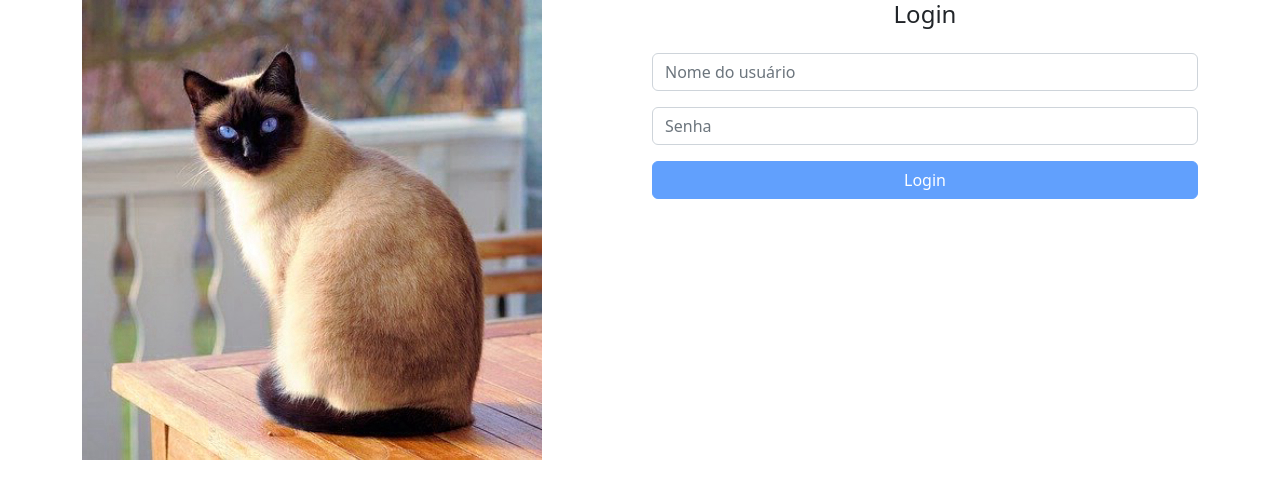
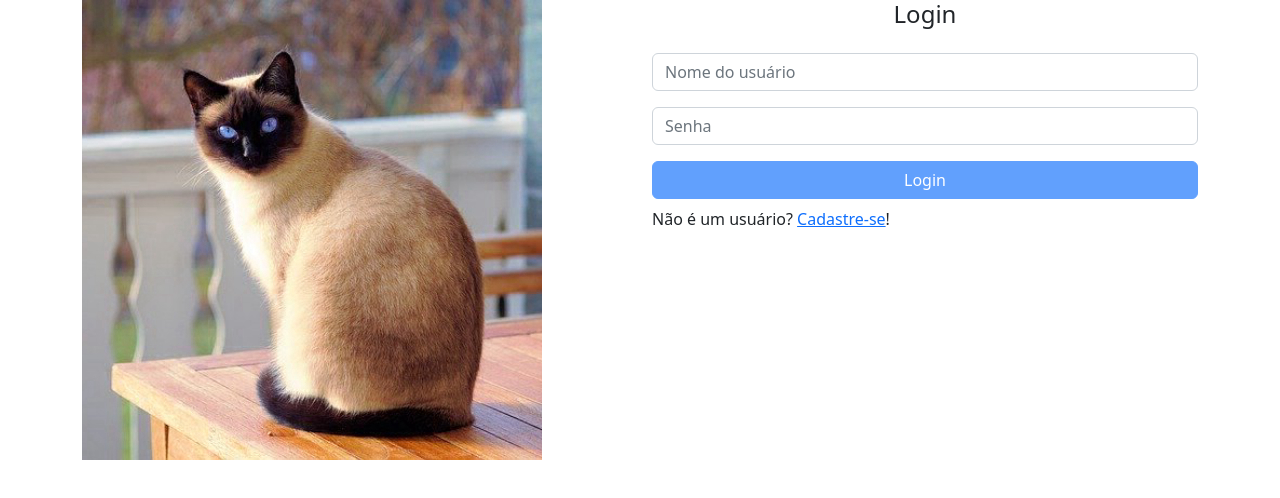
Before and after one commit to AndersonSilva94/gatitobook, an Angular app: page /home in a window 1280 px wide. Shown: the top 498 px of the page. Built offline with nearby package versions, Linux system fonts and the light colour scheme.

Commit message:
feat: :rocket: cria o routerLink

```diff
--- a/src/app/home/login/login.component.html
+++ b/src/app/home/login/login.component.html
@@ -41,3 +41,5 @@
     Login
   </button>
 </form>
+
+<p class="mt-2">Não é um usuário? <a [routerLink]="['novo-usuario']">Cadastre-se</a>!</p>
--- a/src/app/home/novo-usuario/novo-usuario.component.html
+++ b/src/app/home/novo-usuario/novo-usuario.component.html
@@ -19,3 +19,5 @@
 
   <button class="btn btn-primary w-100 mt-3">Cadastre-se</button>
 </form>
+
+<p class="mt-2">Já é um usuário? Faça <a [routerLink]="['']">login</a>!</p>
```
